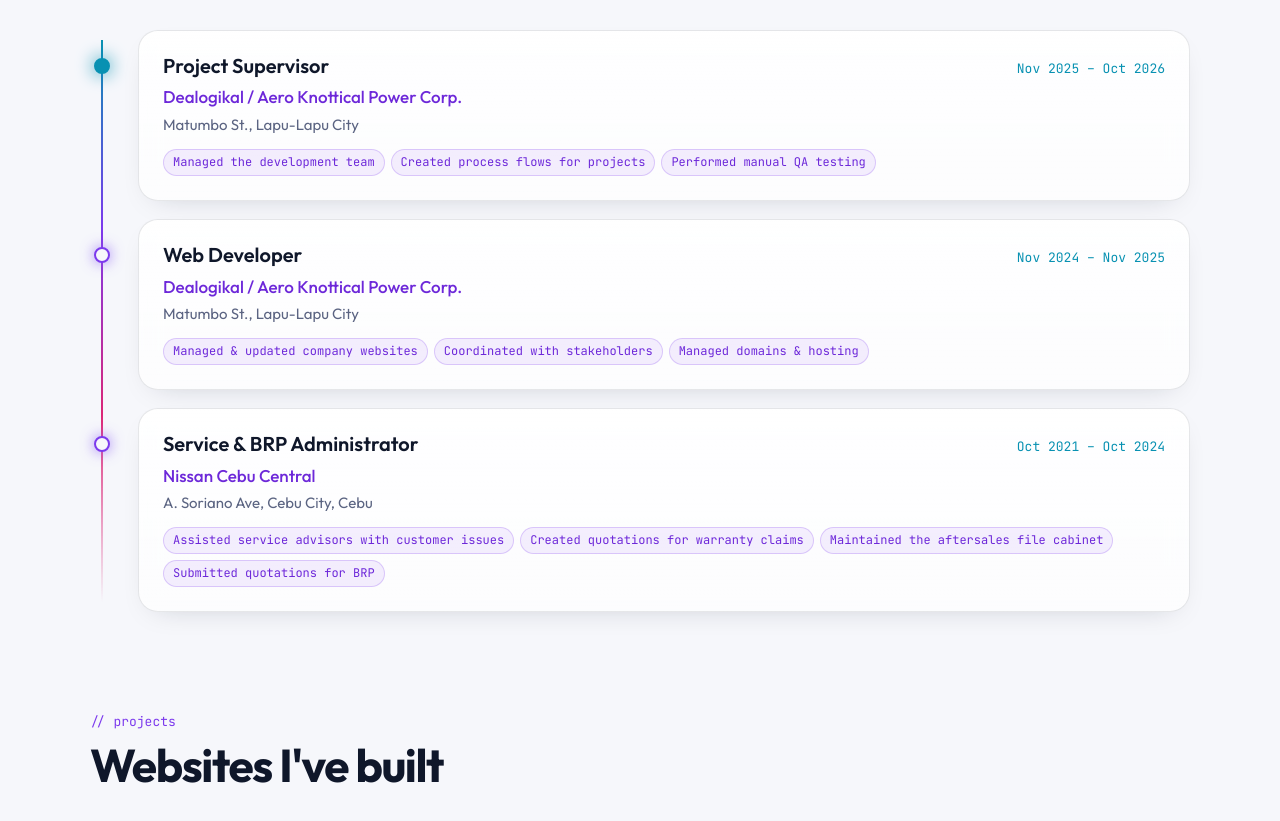
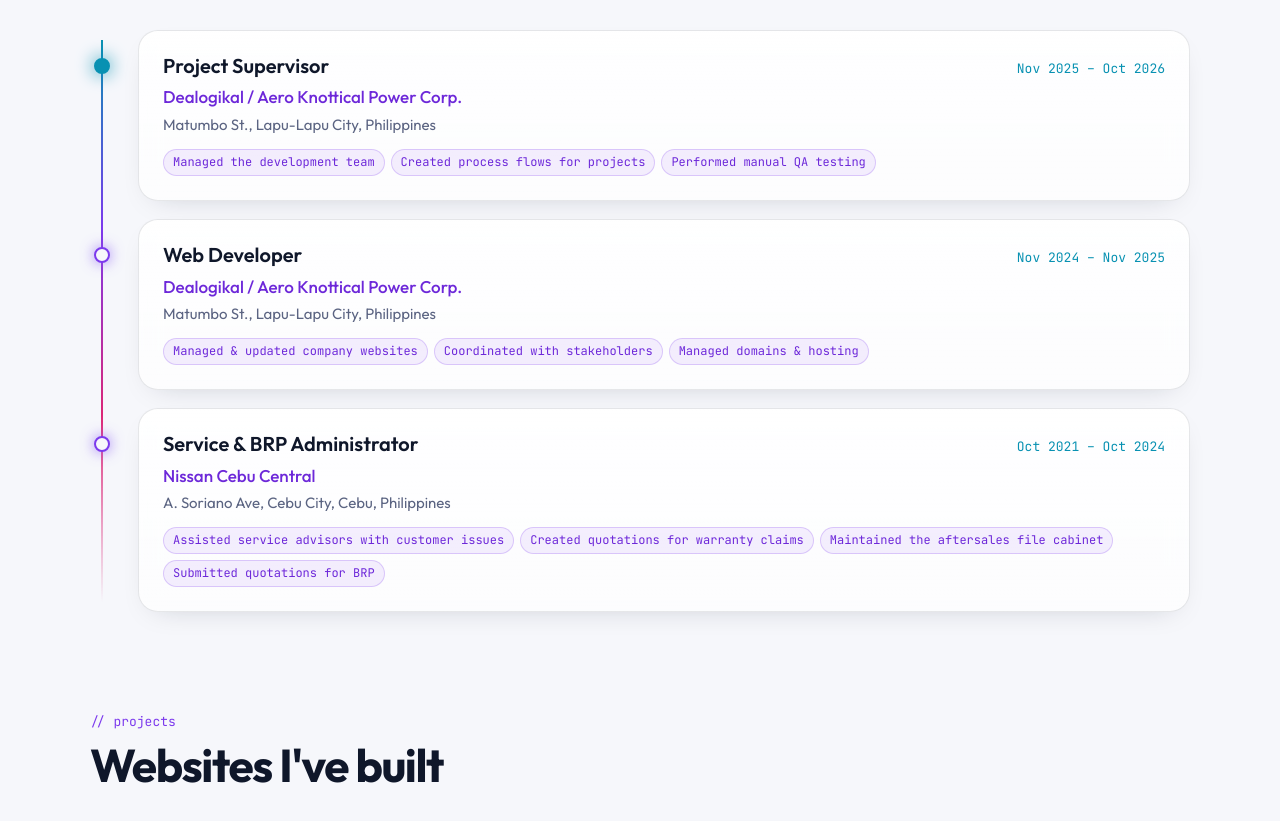
Before and after one commit to tools202614/ace-portfolio, a plain HTML site: page index.html in a window 1280 px wide. Shown: the part 1495-2316 px from the top of the page. Drawn offline with Linux system fonts and the light colour scheme.

Commit message:
Update index.html

```diff
--- a/index.html
+++ b/index.html
@@ -442,7 +442,7 @@
         <li><div class="job glass">
           <div class="top"><h3>Project Supervisor</h3><span class="when">Nov 2025 – Oct 2026</span></div>
           <p class="co">Dealogikal / Aero Knottical Power Corp.</p>
-          <p class="loc">Matumbo St., Lapu-Lapu City</p>
+          <p class="loc">Matumbo St., Lapu-Lapu City, Philippines</p>
           <div class="duties" role="list" aria-label="Responsibilities">
             <span role="listitem">Managed the development team</span>
             <span role="listitem">Created process flows for projects</span>
@@ -452,7 +452,7 @@
         <li><div class="job glass">
           <div class="top"><h3>Web Developer</h3><span class="when">Nov 2024 – Nov 2025</span></div>
           <p class="co">Dealogikal / Aero Knottical Power Corp.</p>
-          <p class="loc">Matumbo St., Lapu-Lapu City</p>
+          <p class="loc">Matumbo St., Lapu-Lapu City, Philippines</p>
           <div class="duties" role="list" aria-label="Responsibilities">
             <span role="listitem">Managed &amp; updated company websites</span>
             <span role="listitem">Coordinated with stakeholders</span>
@@ -462,7 +462,7 @@
         <li><div class="job glass">
           <div class="top"><h3>Service &amp; BRP Administrator</h3><span class="when">Oct 2021 – Oct 2024</span></div>
           <p class="co">Nissan Cebu Central</p>
-          <p class="loc">A. Soriano Ave, Cebu City, Cebu</p>
+          <p class="loc">A. Soriano Ave, Cebu City, Cebu, Philippines</p>
           <div class="duties" role="list" aria-label="Responsibilities">
             <span role="listitem">Assisted service advisors with customer issues</span>
             <span role="listitem">Created quotations for warranty claims</span>
```
